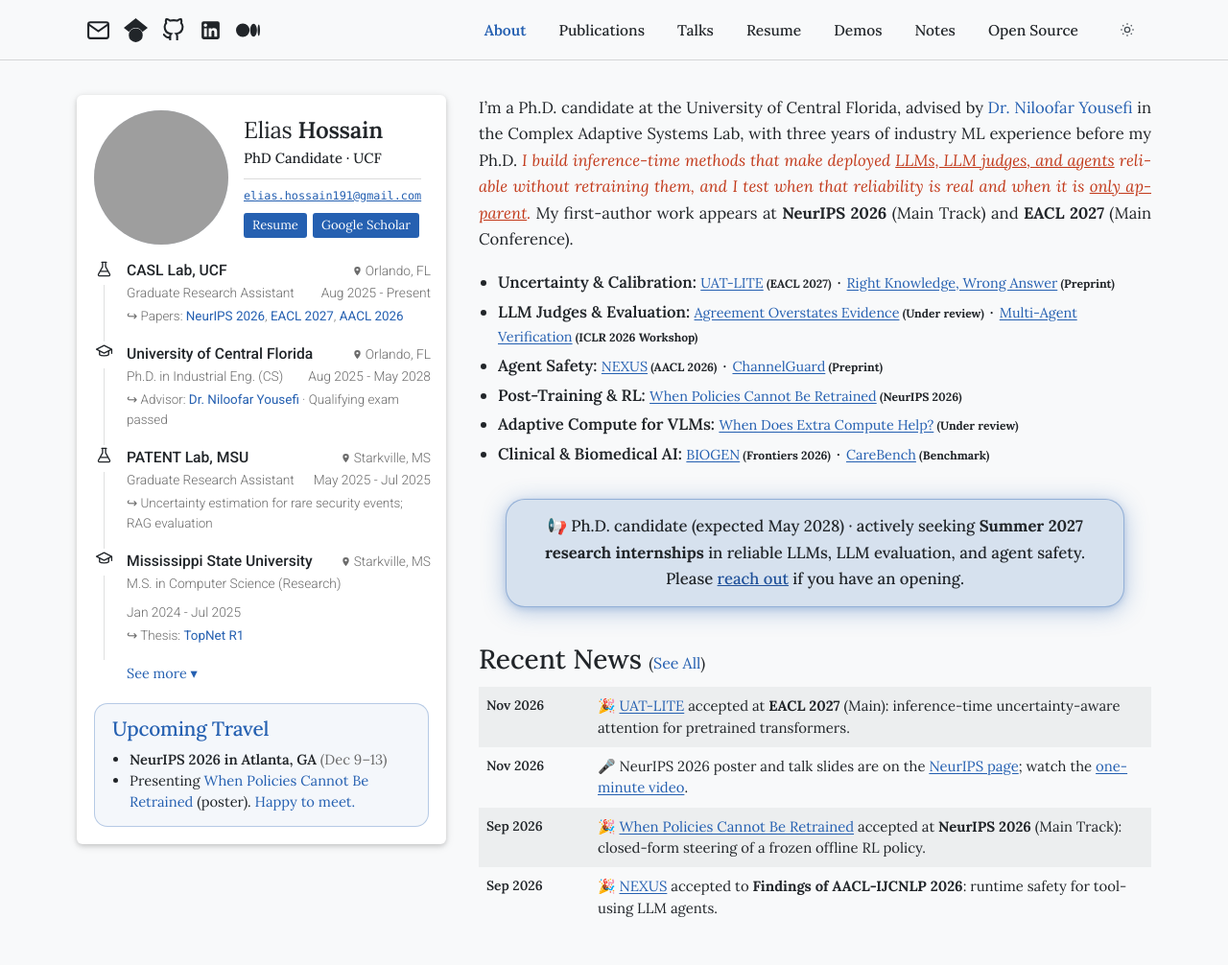
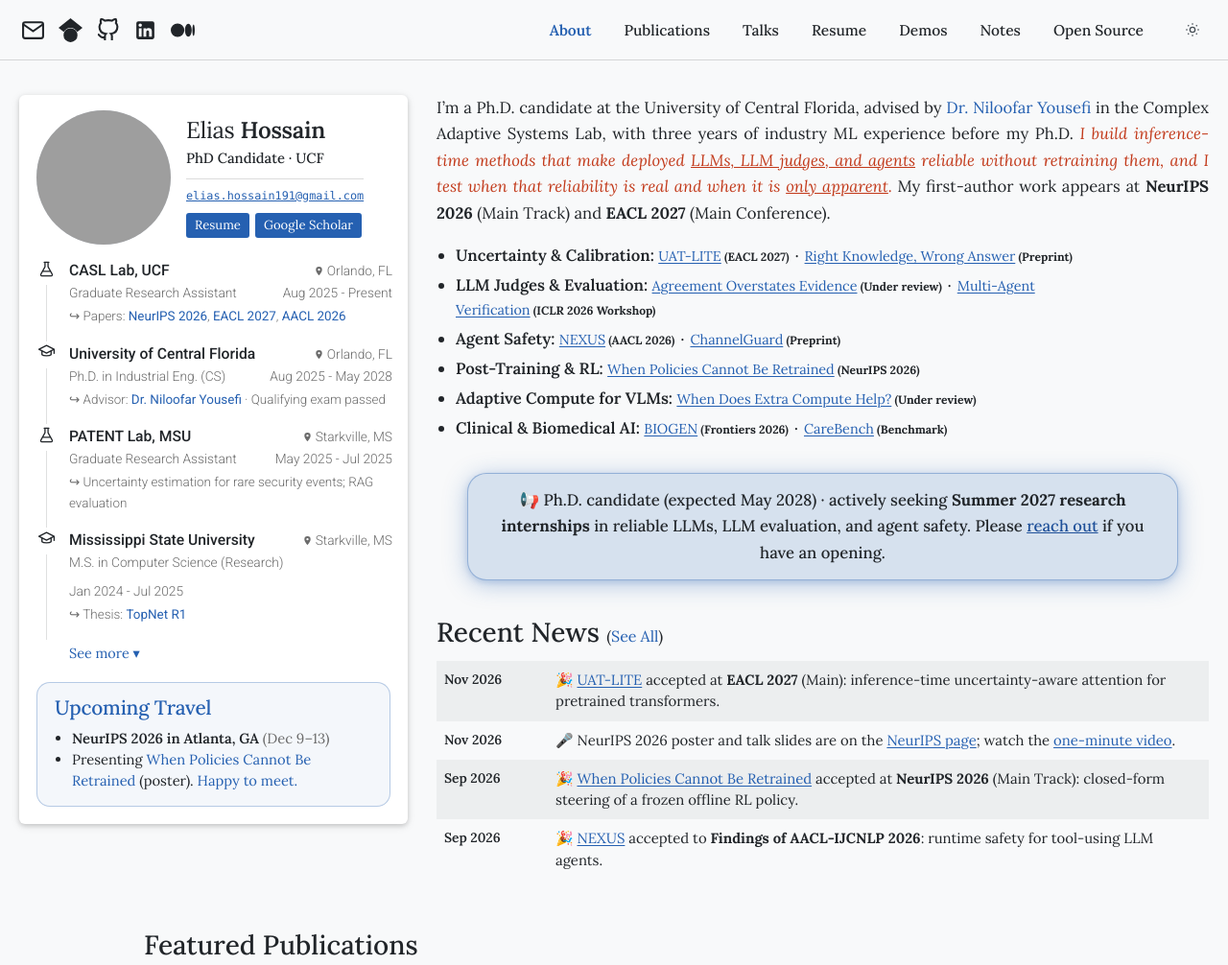
Before and after one commit to eliashossain001/eliashossain001.github.io, a plain HTML site: page index.html in a window 1280 px wide. Shown: the top 1006 px of the page at 96% size. Drawn offline with Linux system fonts and the light colour scheme; grey boxes are pictures that could not be loaded.

Commit message:
Widen layout to match reference proportions

```diff
--- a/index.html
+++ b/index.html
@@ -2305,14 +2305,14 @@
   .df .nav-links a.active { font-weight: 600; }
   .df .nav-icons a { color: var(--ink); }
   .df a { color: var(--accent); }
-  .df .nav-inner { max-width: 1160px; }
+  .df .nav-inner { max-width: 1310px; padding-left: 20px; padding-right: 20px; }
   .df .nav-icons { gap: 10px; }
   .df .nav-icons a { width: auto; height: auto; padding: 2px; background: none !important; }
   .df .nav-icons svg { width: 25px; height: 25px; }
   .df .nav-links { gap: 34px; }
   .df .theme-toggle { border: none; background: none; }
-  .df-wrap { max-width: 1160px; margin: 0 auto; padding: 36px 20px 0; }
-  .df-row { display: grid; grid-template-columns: 385px minmax(0, 1fr); gap: 34px; align-items: start; }
+  .df-wrap { max-width: 1310px; margin: 0 auto; padding: 36px 20px 0; }
+  .df-row { display: grid; grid-template-columns: 405px minmax(0, 1fr); gap: 30px; align-items: start; }
   @media (max-width: 991px) { .df-row { grid-template-columns: 1fr; } }
   .df-card { background: var(--bg-elev); border-radius: 6px; box-shadow: 0 2px 5px rgba(0,0,0,.14), 0 2px 10px rgba(0,0,0,.10); padding: 12px 16px 16px; }
   .idc { display: flex; align-items: center; gap: 16px; padding: 4px 2px 14px; }
```
